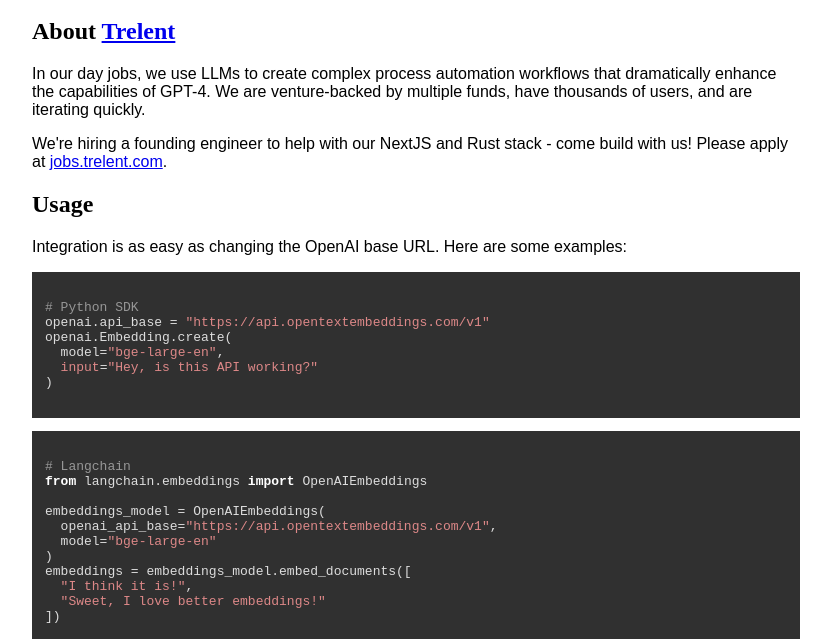
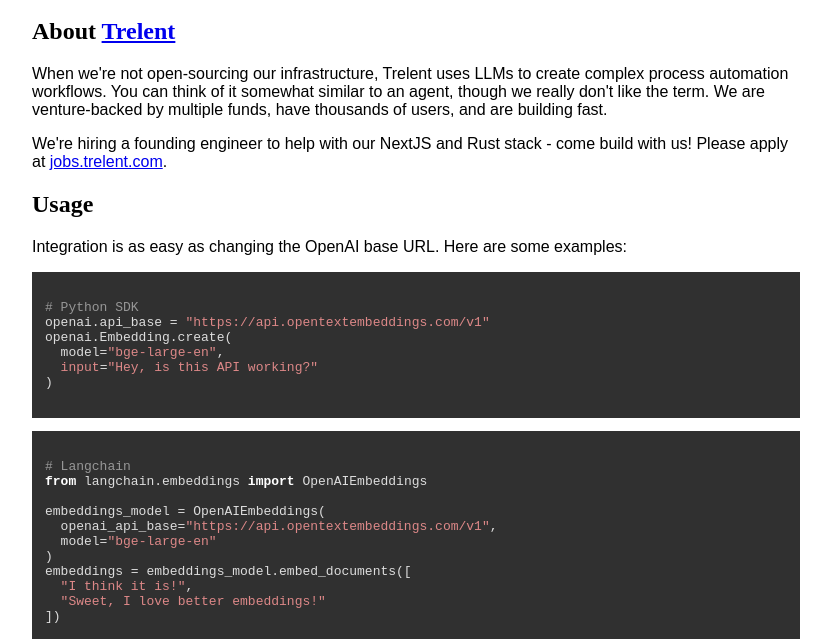
Before and after one commit to Trelent/opentextembeddings, a plain HTML site: page site/index.html in a window 1280 px wide. Shown: the part 161-800 px from the top of the page, without its empty margins (224-1055 px from the left). Drawn offline with Linux system fonts and the light colour scheme.

Commit message:
update copy

```diff
--- a/site/index.html
+++ b/site/index.html
@@ -80,10 +80,11 @@
       <section>
         <h2>About <a href="https://trelent.com" target="_blank">Trelent</a></h2>
         <p>
-          In our day jobs, we use LLMs to create complex process automation
-          workflows that dramatically enhance the capabilities of GPT-4. We are
-          venture-backed by multiple funds, have thousands of users, and are
-          iterating quickly.
+          When we're not open-sourcing our infrastructure, Trelent uses LLMs to
+          create complex process automation workflows. You can think of it
+          somewhat similar to an agent, though we really don't like the term. We
+          are venture-backed by multiple funds, have thousands of users, and are
+          building fast.
         </p>
         <p>
           We're hiring a founding engineer to help with our NextJS and Rust
```
